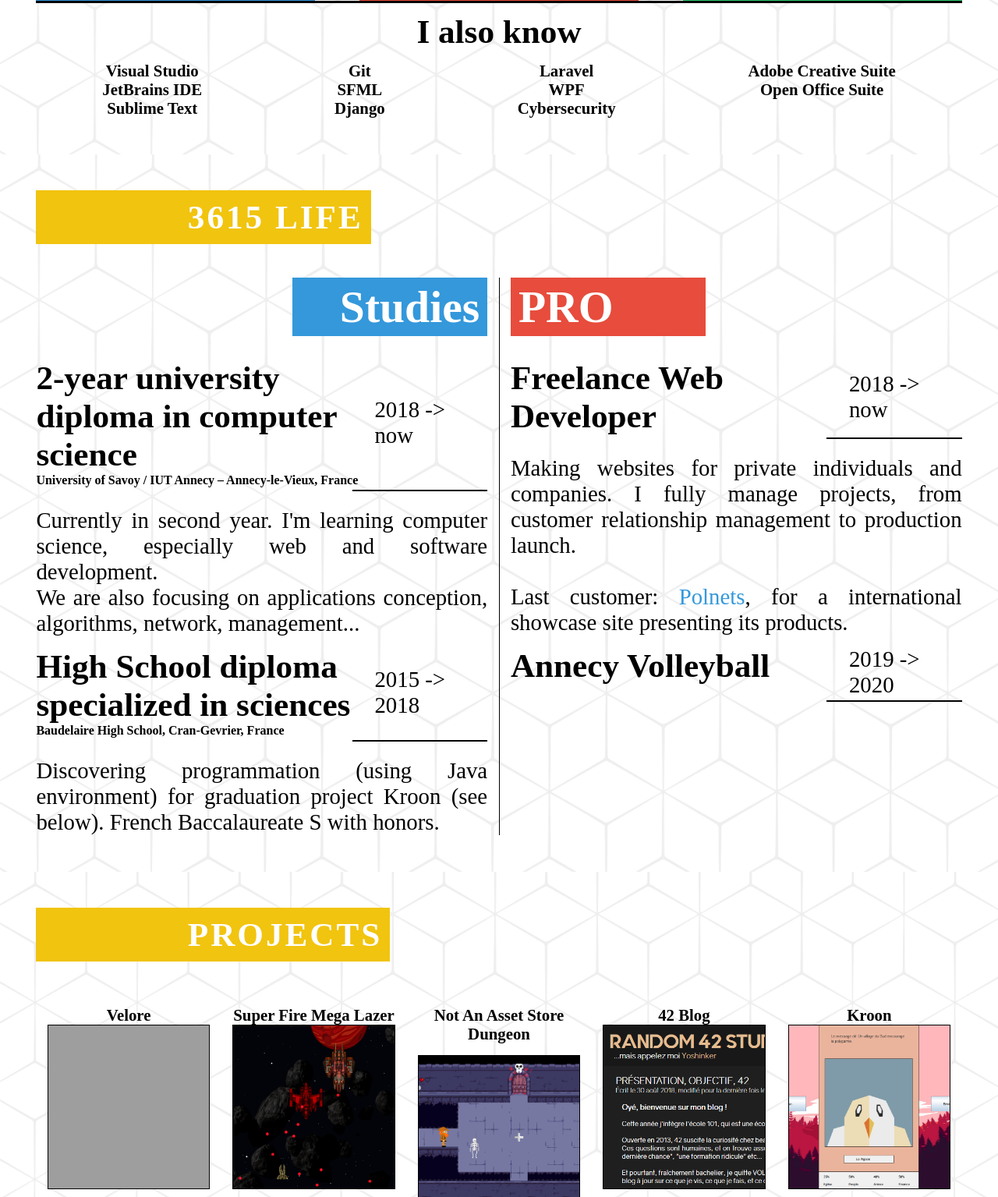
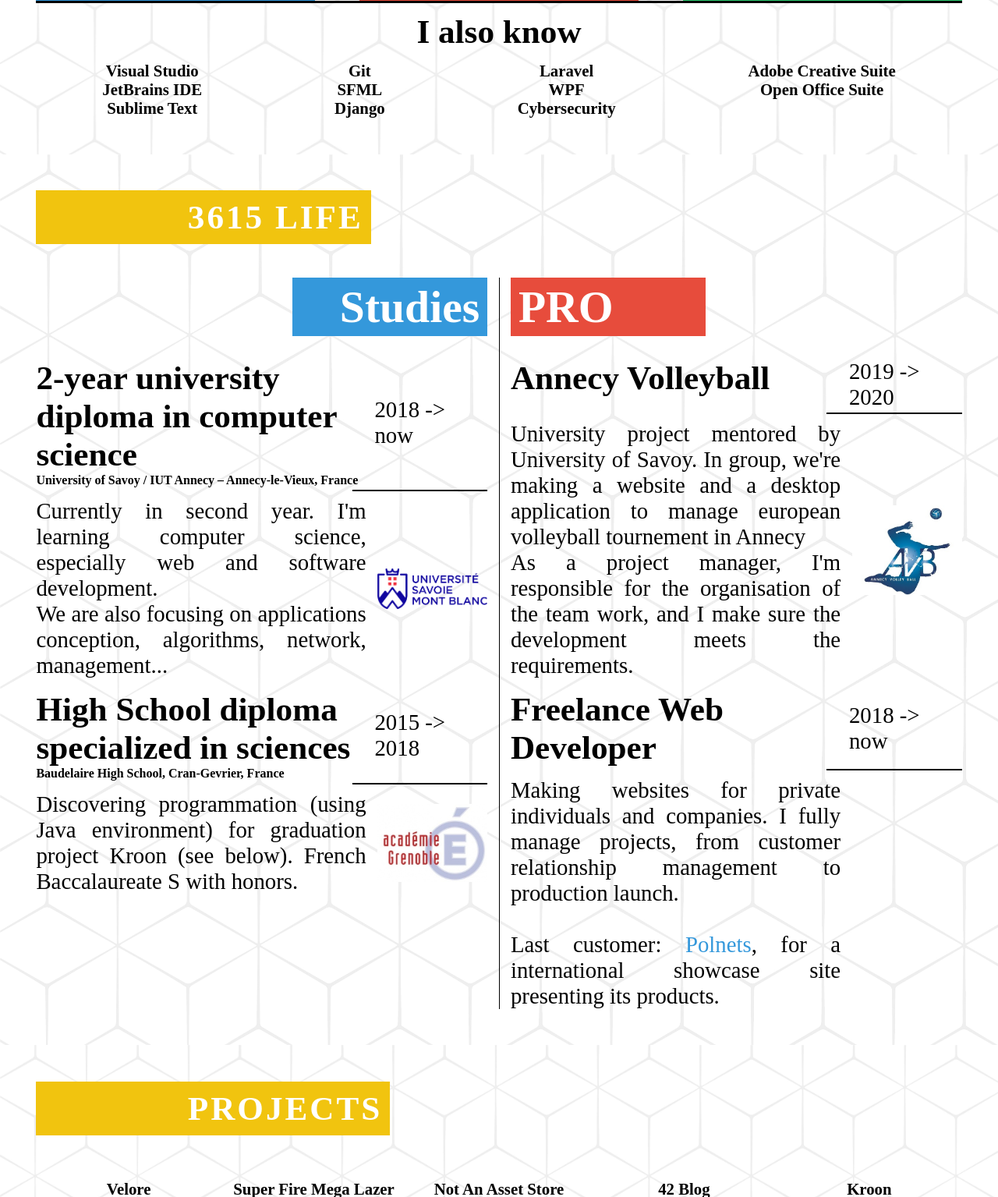
Before and after one commit to tomperr/portfolio, a PHP site: page / in a window 1280 px wide. Shown: the part 2394-3929 px from the top of the page at 78% size. Run offline with PHP 8.4, Linux system fonts and the light colour scheme; some web fonts are replaced; grey boxes are pictures that could not be loaded.

Commit message:
add animations & update content

```diff
--- a/about.php
+++ b/about.php
@@ -3,11 +3,11 @@
 		<div class="flex-row h100">
 			<div class="col-2 pr-4" id="about-description">
 				<h2 class="h-4 subtitle animate expand pl-5">Who am i ?</h2>
-				<p class="h-4 pt-1 justify">
+				<p class="h-4 pt-1 justify animate fade-in-top">
 					Hi! I'm a super friendly guy born to code and to brew coffee (also known as a <span class="text-alizarin">developer</span>).
 					I love discovering new technologies, building secured systems, and contributing to Open Source projects.
 				</p>
-				<p class="h-4 pt-1 pb-1 justify">
+				<p class="h-4 pt-1 pb-1 justify animate fade-in-top">
 					I also work as a <span class="text-river">freelance</span> : creating original websites is so exciting!
 				</p>
 				<h2>I love</h2>
--- a/css/content.css
+++ b/css/content.css
@@ -236,8 +236,9 @@
 	position: relative;
 }
 
-.study-date, .work-date {
-
+#experiences-container img {
+	width: 100%;
+	height: auto;
 }
 
 .study-title-container > h3, .work-title-container > h3 {
@@ -254,7 +255,7 @@
 	text-align: left;
 }
 
-.date-container {
+.date-container, .logo-container {
 	align-items: center;
   	justify-content: flex-end;
 }
--- a/experiences.php
+++ b/experiences.php
@@ -10,10 +10,10 @@
 
 				<div class="col-1 mr-1" id="studies">
 					<div class="study-title-container mb-2" align="right">
-						<h3 class="h-3 padding bg-river" align="right">Studies</h3>
+						<h3 class="h-3 padding bg-river animate expand" align="right">Studies</h3>
 					</div>
 					<div id="studies-block">
-						<div class="study">
+						<div class="study animate fade-in-left">
 							<div class="study-title flex-row">
 								<div class="flex-col col-3">
 									<h4 class="study-name h-4">2-year university diploma in computer science</h4>
@@ -23,12 +23,18 @@
 									<p class="study-date h-5">2018 -> now</p>
 								</div>
 							</div>
-							<p class="study-description h-5 justify mt-1">
+							<div class="flex-row mt-1">
+								<p class="study-description h-5 justify col-3">
 									Currently in second year. I'm learning computer science, especially web and software development.<br />
 									We are also focusing on applications conception, algorithms, network, management...
 								</p>
+								<div class="flex col-1 logo-container pl-1">
+									<img src="img/univ_logo.png" class="animate fade-in-right">
 								</div>
-						<div class="study mt-1">
+							</div>
+
+						</div>
+						<div class="study animate fade-in-left mt-1">
 							<div class="study-title flex-row">
 								<div class="flex-col col-3">
 									<h4 class="study-name h-4">High School diploma specialized in sciences</h4>
@@ -38,10 +44,15 @@
 									<p class="study-date h-5">2015 -> 2018</p>
 								</div>
 							</div>
-							<p class="study-description h-5 justify mt-1">
+							<div class="flex-row mt-1">
+								<p class="study-description h-5 justify col-3">
 									Discovering programmation (using Java environment) for graduation project Kroon (see below).
 									French Baccalaureate S with honors.
 								</p>
+								<div class="flex col-1 logo-container pl-1">
+									<img src="img/logo_academie-grenoble.png" class="animate fade-in-right">
+								</div>
+							</div>
 						</div>
 					</div>
 				</div>
@@ -50,9 +61,28 @@
 
 				<div class="col-1 ml-1" id="works">
 					<div class="work-title-container mb-2" align="right">
-						<h3 class="h-3 padding bg-alizarin">PRO</h3>
+						<h3 class="h-3 padding bg-alizarin animate expand">PRO</h3>
 					</div>
-					<div class="work">
+					<div class="work animate fade-in-right">
+						<div class="work-title flex-row">
+							<div class="col-3">
+								<h4 class="work-name h-4">Annecy Volleyball</h4>
+							</div>
+							<div class="flex date-container col-1">
+								<p class="work-date h-5">2019 -> 2020</p>
+							</div>
+						</div>
+						<div class="flex-row mt-1">
+							<p class="work-description h-5 justify col-3">
+								University project mentored by University of Savoy. In group, we're making a website and a desktop application to manage european volleyball tournement in Annecy<br />
+								As a project manager, I'm responsible for the organisation of the team work, and I make sure the development meets the requirements.
+							</p>
+							<div class="flex col-1 logo-container pl-1">
+								<img src="img/annecy_volleyball.jpg" class="animate fade-in-right">
+							</div>
+						</div>
+					</div>
+					<div class="work animate fade-in-right mt-1">
 						<div class="work-title flex-row">
 							<div class="col-3">
 								<h4 class="work-name h-4">Freelance Web Developer</h4>
@@ -61,28 +91,19 @@
 								<p class="work-date h-5">2018 -> now</p>
 							</div>
 						</div>
-						<p class="work-description h-5 justify mt-1">
+						<div class="flex-row mt-1">
+							<p class="work-description h-5 justify col-3">
 								Making websites for private individuals and companies. I fully manage projects, from customer relationship management to production launch.<br /><br />
 								Last customer: <a href="http://polnets.com/">Polnets</a>, for a international showcase site presenting its products.<br />
 							</p>
-					</div>
-					<div class="work mt-1">
-						<div class="work-title flex-row">
-							<div class="col-3">
-								<h4 class="work-name h-4">Annecy Volleyball</h4>
-							</div>
-							<div class="flex date-container col-1">
-								<p class="work-date h-5">2019 -> 2020</p>
+							<div class="flex col-1 logo-container pl-1" class="animate fade-in-right">
+								<img src="">
 							</div>
 						</div>
-						<p class="work-description h-5 justify mt-1">
-
-						</p>
+					</div>
+				</div>
 			</div>
 		</div>
 
 	</div>
 </div>
-
-	</div>
-</div>
```
Also changed, not shown: img/annecy_volleyball.jpg (added), img/logo_academie-grenoble.png (added). Lines whose indentation alone changed are shown as unchanged.
